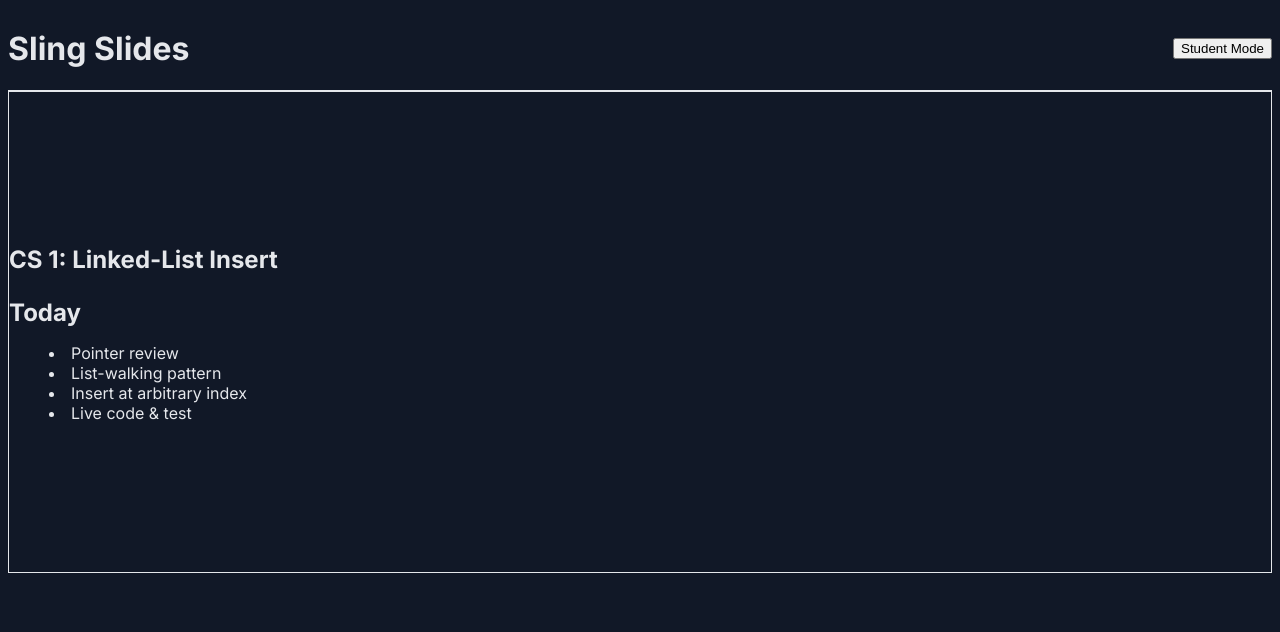
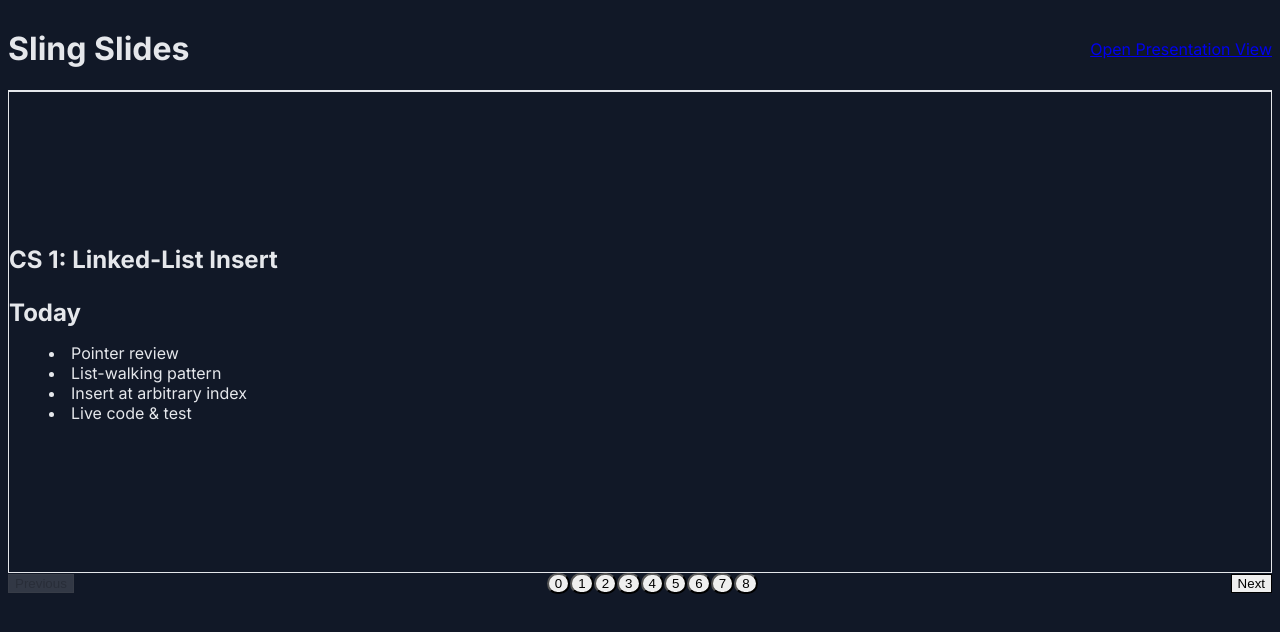
Before and after one commit to pseay/sl-lides, a React (Vite) app in the folder client/: page / in a window 1280 px wide. Shown: the top 632 px of the page. Built offline with nearby package versions, Linux system fonts and the light colour scheme; no server answers.

Commit message:
differentiated presentation and presenter views

```diff
--- a/client/package.json
+++ b/client/package.json
@@ -16,6 +16,7 @@
     "react": "^19.2.0",
     "react-dom": "^19.2.0",
     "react-resizable-panels": "^3.0.6",
+    "react-router-dom": "^7.9.5",
     "socket.io-client": "^4.8.1"
   },
   "devDependencies": {
--- a/client/src/App.jsx
+++ b/client/src/App.jsx
@@ -1,4 +1,5 @@
 import { useState, useEffect } from 'react';
+import { Routes, Route, Link } from 'react-router-dom';
 import io from 'socket.io-client';
 import { PresenterView } from './components/PresenterView';
 import { StudentView } from './components/StudentView';
@@ -7,15 +8,23 @@ import slides from './slides/linkedListSlides';
 const socket = io('http://localhost:3001');
 
 function App() {
-  const [isPresenter, setIsPresenter] = useState(false);
   const [currentSlide, setCurrentSlide] = useState(0);
 
   useEffect(() => {
+    // Listen for slide changes from the server
     socket.on('slideChange', (index) => {
       setCurrentSlide(index);
     });
 
-    return () => socket.off('slideChange');
+    // Request initial state on connect
+    socket.on('connect', () => {
+      // This could be an explicit event from the server if needed
+    });
+
+    return () => {
+      socket.off('slideChange');
+      socket.off('connect');
+    };
   }, []);
 
   const handleSlideChange = (index) => {
@@ -23,43 +32,42 @@ function App() {
     socket.emit('changeSlide', index);
   };
 
-  return (
+  const PresenterLayout = () => (
     <div className="min-h-screen">
       <header className="p-4 bg-surface border-b border-border">
         <div className="max-w-7xl mx-auto flex justify-between items-center">
           <h1 className="text-xl font-bold text-text-default">Sling Slides</h1>
-          <button
-            onClick={() => setIsPresenter(!isPresenter)}
-            className={`px-4 py-2 rounded-md text-sm font-medium transition-colors ${
-              isPresenter
-                ? 'bg-primary text-white hover:bg-primary-hover'
-                : 'bg-surface text-text-secondary hover:text-text-default'
-            }`}
+          <Link
+            to="/presentation"
+            target="_blank"
+            className="px-4 py-2 rounded-md text-sm font-medium transition-colors bg-primary text-white hover:bg-primary-hover"
           >
-            {isPresenter ? 'Presenter Mode' : 'Student Mode'}
-          </button>
+            Open Presentation View
+          </Link>
         </div>
       </header>
-
       <main className="p-4 sm:p-6 lg:p-8">
-        {isPresenter ? (
         <PresenterView
           slides={slides}
           currentSlide={currentSlide}
           onSlideChange={handleSlideChange}
           socket={socket}
-            key={currentSlide}
         />
-        ) : (
+      </main>
+    </div>
+  );
+
+  return (
+    <Routes>
+      <Route path="/" element={<PresenterLayout />} />
+      <Route path="/presentation" element={
         <StudentView
           slides={slides}
           currentSlide={currentSlide}
           socket={socket}
-            key={currentSlide}
         />
-        )}
-      </main>
-    </div>
+      } />
+    </Routes>
   );
 }
 
--- a/client/src/components/CodeSlide.jsx
+++ b/client/src/components/CodeSlide.jsx
@@ -1,7 +1,7 @@
 import React, { useState, useEffect, useRef } from 'react';
 import Editor from '@monaco-editor/react';
 
-export const CodeSlide = ({ slide, slideId, socket, isPresenter }) => {
+export const CodeSlide = ({ slide, slideId, socket, isPresenter, showTitle = true }) => {
   const [code, setCode] = useState(slide.initialCode || '');
   const editorRef = useRef(null);
 
@@ -25,8 +25,8 @@ export const CodeSlide = ({ slide, slideId, socket, isPresenter }) => {
   };
 
   return (
-    <div className="h-full flex flex-col">
-      <h2 className="text-3xl font-bold mb-4">{slide.title}</h2>
+    <div className={`h-full flex flex-col ${!showTitle ? 'p-8 sm:p-12 h-screen' : ''}`}>
+      {showTitle && <h2 className="text-3xl font-bold mb-4">{slide.title}</h2>}
 
       {slide.description && (
         <div className="mb-4 text-text-secondary">
--- a/client/src/components/StudentView.jsx
+++ b/client/src/components/StudentView.jsx
@@ -1,18 +1,15 @@
 import React from 'react';
-import { SlideContainer } from './SlideContainer';
 import { CodeSlide } from './CodeSlide';
 
 export const StudentView = ({ slides, currentSlide, socket }) => {
   const slide = slides[currentSlide];
 
+  // This component now renders the slide content directly without any chrome
   return (
-    <SlideContainer>
+    <>
       {slide.type === 'content' && (
-        <div>
-          <h2 className="text-3xl font-bold mb-6">{slide.title}</h2>
-          <div className="prose prose-invert max-w-none text-text">
-            {slide.content}
-          </div>
+        <div className="prose prose-invert max-w-none text-text p-8 sm:p-12">
+          {slide.content}
         </div>
       )}
 
@@ -22,8 +19,9 @@ export const StudentView = ({ slides, currentSlide, socket }) => {
           slideId={currentSlide}
           socket={socket}
           isPresenter={false}
+          showTitle={false}
         />
       )}
-    </SlideContainer>
+    </>
   );
 };
--- a/client/src/main.jsx
+++ b/client/src/main.jsx
@@ -1,10 +1,13 @@
 import { StrictMode } from 'react'
 import { createRoot } from 'react-dom/client'
+import { BrowserRouter } from 'react-router-dom'
 import './index.css'
 import App from './App.jsx'
 
 createRoot(document.getElementById('root')).render(
   <StrictMode>
-    <App />
+    <BrowserRouter>
+      <App />
+    </BrowserRouter>
   </StrictMode>,
 )
```
Also changed, not shown: 1 other file (tests, documents, lock files or other folders). Lines whose indentation alone changed are shown as unchanged.
